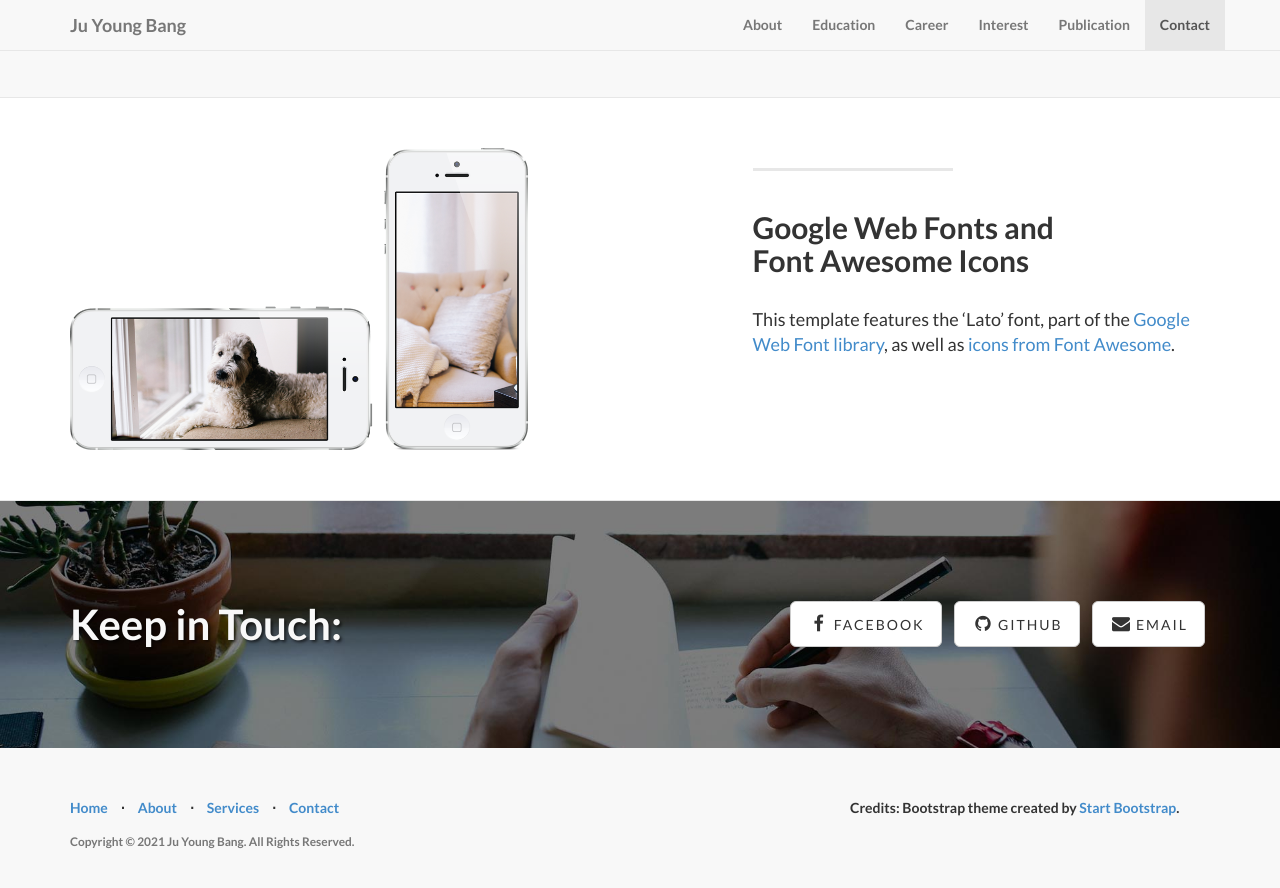
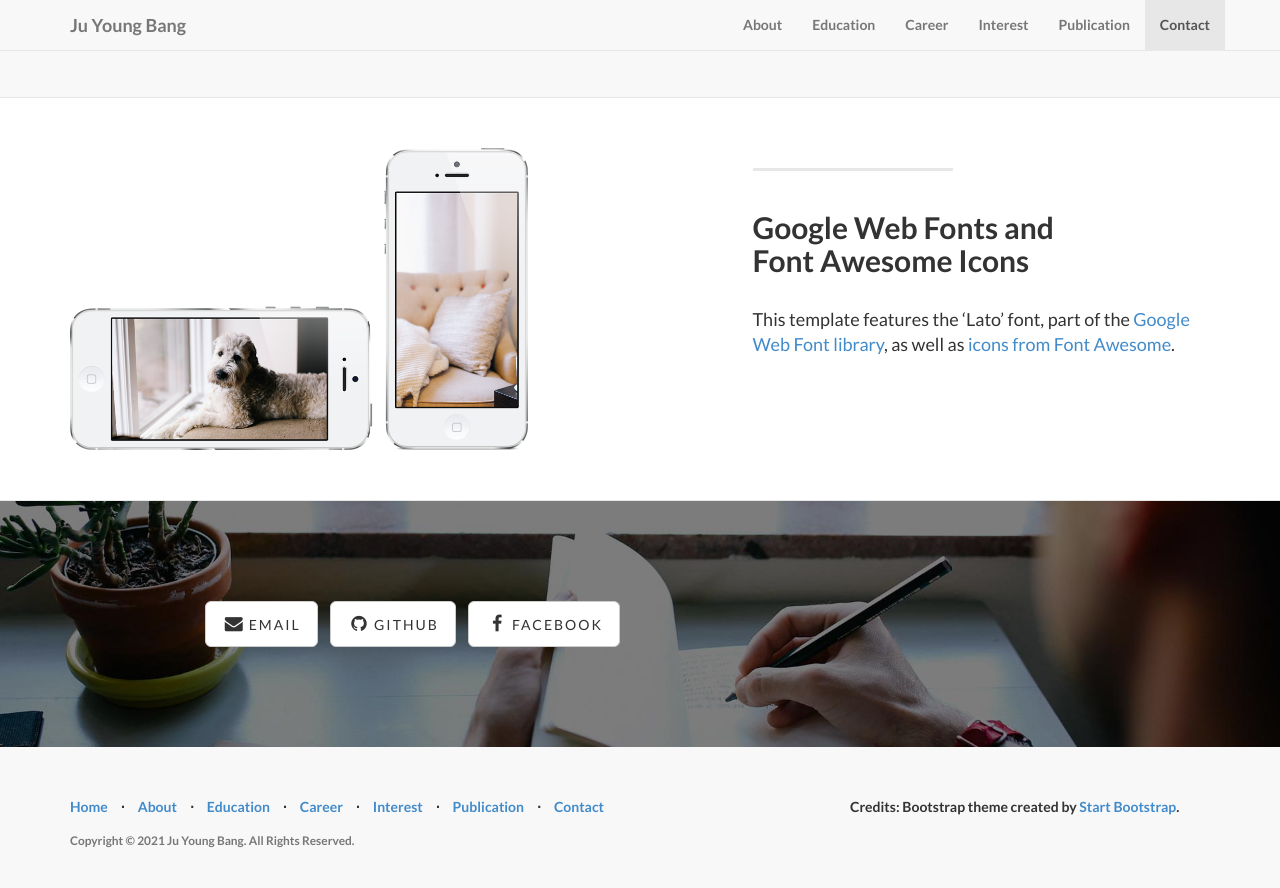
Before and after one commit to juyoungbang/juyoungbang.github.io, a Jekyll site: the page built from index.html, in a window 1280 px wide and 900 px high, scrolled down 1902 px. Shown: the top 888 px of the window. Built offline with Jekyll 4.4.1, drawn with Linux system fonts in a browser that asks for light colours; some of the changed text lies outside the part shown.

```diff
--- a/_config.yml
+++ b/_config.yml
@@ -23,9 +23,9 @@
 # ----------------------- #
 
 social:
+  - title: email
+    url: juyoungbang@unist.ac.kr
+  - title: github
+    url: https://github.com/juyoungbang
   - title: facebook
     url: https://www.facebook.com/profile.php?id=100006305915123
-  - title: github
-    url: https://github.com/juyoungbang
-  - title: email
-    url: juyoungbang@unist.ac.kr
--- a/_includes/contact.html
+++ b/_includes/contact.html
@@ -3,9 +3,6 @@
 		<div class="container">
 
 			<div class="row">
-				<div class="col-lg-6">
-					<h2>Keep in Touch:</h2>
-				</div>
 				<div class="col-lg-6">
 					<ul class="list-inline banner-social-buttons">
 						{% for social in site.social %}
--- a/_includes/footer.html
+++ b/_includes/footer.html
@@ -13,7 +13,19 @@
                     </li>
                     <li class="footer-menu-divider">&sdot;</li>
                     <li>
-                        <a href="#services">Services</a>
+                        <a href="#education">Education</a>
+                    </li>
+                    <li class="footer-menu-divider">&sdot;</li>
+                    <li>
+                        <a href="#career">Career</a>
+                    </li>
+                    <li class="footer-menu-divider">&sdot;</li>
+                    <li>
+                        <a href="#interest">Interest</a>
+                    </li>
+                    <li class="footer-menu-divider">&sdot;</li>
+                    <li>
+                        <a href="#publication">Publication</a>
                     </li>
                     <li class="footer-menu-divider">&sdot;</li>
                     <li>
```
